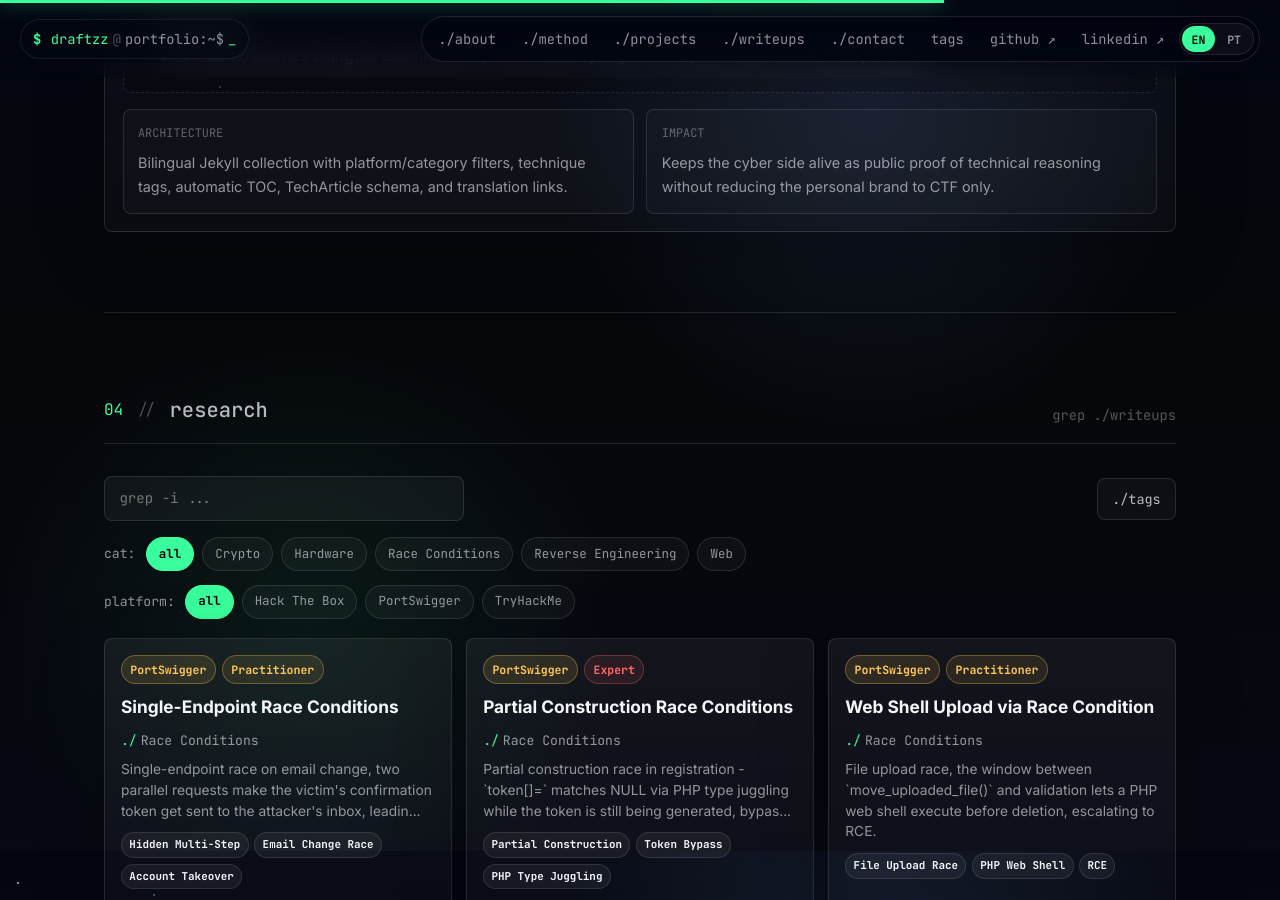
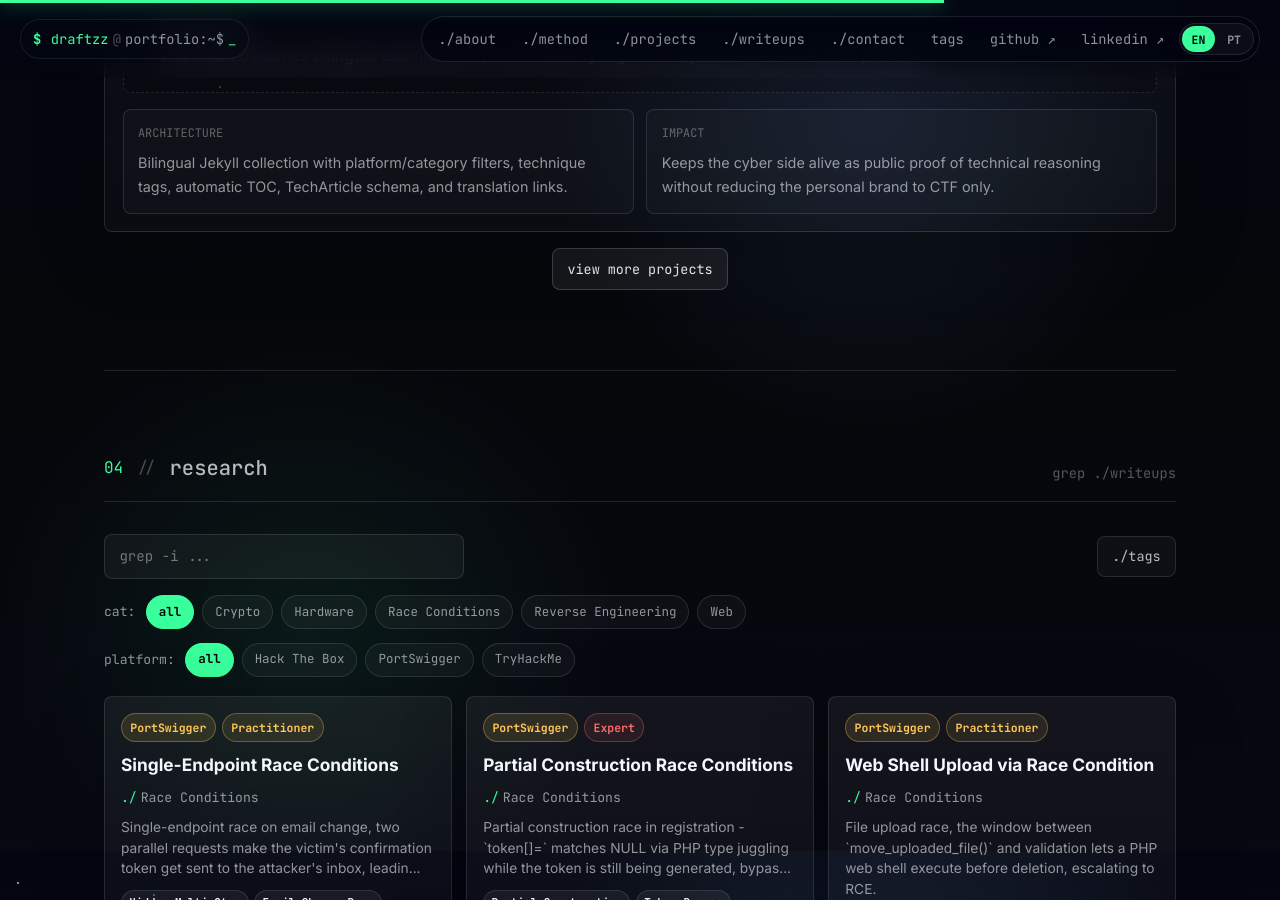
Before and after one commit to draftzz/draftzz.github.io, a Jekyll site: the page built from index.md, in a window 1280 px wide and 900 px high, scrolled down 5449 px. Built offline with Jekyll 4.4.1, drawn with Linux system fonts in a browser that asks for light colours; some web fonts are replaced.

Commit message:
Add projects index and global cursor trail

```diff
--- /dev/null
+++ b/_includes/project-card.html
@@ -0,0 +1,51 @@
+{% assign project = include.project %}
+{% assign project_index = include.index %}
+<article class="project-card interactive-panel">
+  <div class="project-card__top">
+    <div>
+      <p class="project-index">{% if project_index < 10 %}0{% endif %}{{ project_index }}</p>
+      <h3>{{ project.name }}</h3>
+    </div>
+    <span class="terminal-chip" data-i18n="project-type-{{ project.slug }}-en">{{ project.type_en }}</span>
+    <span class="terminal-chip" data-i18n="project-type-{{ project.slug }}-pt" hidden>{{ project.type_pt }}</span>
+  </div>
+  <p class="project-summary" data-i18n="project-summary-{{ project.slug }}-en">{{ project.summary_en }}</p>
+  <p class="project-summary" data-i18n="project-summary-{{ project.slug }}-pt" hidden>{{ project.summary_pt }}</p>
+  <div class="chip-row" data-i18n="project-tags-{{ project.slug }}-en">
+    {% for tag in project.tags_en %}
+      <span class="terminal-chip terminal-chip--muted">{{ tag }}</span>
+    {% endfor %}
+  </div>
+  <div class="chip-row" data-i18n="project-tags-{{ project.slug }}-pt" hidden>
+    {% for tag in project.tags_pt %}
+      <span class="terminal-chip terminal-chip--muted">{{ tag }}</span>
+    {% endfor %}
+  </div>
+  <div class="project-log">
+    <p class="terminal-command"><span>$</span> explain {{ project.slug }}</p>
+    <ol>
+      {% for step in project.flow %}
+        <li>
+          <strong data-i18n="project-step-title-{{ project.slug }}-{{ forloop.index }}-en">{{ step.title_en }}</strong>
+          <strong data-i18n="project-step-title-{{ project.slug }}-{{ forloop.index }}-pt" hidden>{{ step.title_pt }}</strong>
+          <p data-i18n="project-step-body-{{ project.slug }}-{{ forloop.index }}-en">{{ step.body_en }}</p>
+          <p data-i18n="project-step-body-{{ project.slug }}-{{ forloop.index }}-pt" hidden>{{ step.body_pt }}</p>
+        </li>
+      {% endfor %}
+    </ol>
+  </div>
+  <div class="project-card__meta">
+    <div>
+      <span data-i18n="project-meta-architecture-en">architecture</span>
+      <span data-i18n="project-meta-architecture-pt" hidden>arquitetura</span>
+      <p data-i18n="project-architecture-{{ project.slug }}-en">{{ project.architecture_en }}</p>
+      <p data-i18n="project-architecture-{{ project.slug }}-pt" hidden>{{ project.architecture_pt }}</p>
+    </div>
+    <div>
+      <span data-i18n="project-meta-impact-en">impact</span>
+      <span data-i18n="project-meta-impact-pt" hidden>impacto</span>
+      <p data-i18n="project-impact-{{ project.slug }}-en">{{ project.impact_en }}</p>
+      <p data-i18n="project-impact-{{ project.slug }}-pt" hidden>{{ project.impact_pt }}</p>
+    </div>
+  </div>
+</article>
--- a/_layouts/default.html
+++ b/_layouts/default.html
@@ -6,5 +6,6 @@
   </main>
   {% include footer.html %}
   <script src="{{ '/assets/js/lang.js' | relative_url }}?v={{ site.time | date: '%s' }}"></script>
+  <script src="{{ '/assets/js/portfolio.js' | relative_url }}?v={{ site.time | date: '%s' }}"></script>
 </body>
 </html>
--- a/_layouts/home.html
+++ b/_layouts/home.html
@@ -182,57 +182,16 @@
       </div>
 
       <div class="project-grid">
-        {% for project in site.data.projects %}
-          <article class="project-card interactive-panel">
-            <div class="project-card__top">
-              <div>
-                <p class="project-index">0{{ forloop.index }}</p>
-                <h3>{{ project.name }}</h3>
-              </div>
-              <span class="terminal-chip" data-i18n="project-type-{{ project.slug }}-en">{{ project.type_en }}</span>
-              <span class="terminal-chip" data-i18n="project-type-{{ project.slug }}-pt" hidden>{{ project.type_pt }}</span>
-            </div>
-            <p class="project-summary" data-i18n="project-summary-{{ project.slug }}-en">{{ project.summary_en }}</p>
-            <p class="project-summary" data-i18n="project-summary-{{ project.slug }}-pt" hidden>{{ project.summary_pt }}</p>
-            <div class="chip-row" data-i18n="project-tags-{{ project.slug }}-en">
-              {% for tag in project.tags_en %}
-                <span class="terminal-chip terminal-chip--muted">{{ tag }}</span>
-              {% endfor %}
-            </div>
-            <div class="chip-row" data-i18n="project-tags-{{ project.slug }}-pt" hidden>
-              {% for tag in project.tags_pt %}
-                <span class="terminal-chip terminal-chip--muted">{{ tag }}</span>
-              {% endfor %}
-            </div>
-            <div class="project-log">
-              <p class="terminal-command"><span>$</span> explain {{ project.slug }}</p>
-              <ol>
-                {% for step in project.flow %}
-                  <li>
-                    <strong data-i18n="project-step-title-{{ project.slug }}-{{ forloop.index }}-en">{{ step.title_en }}</strong>
-                    <strong data-i18n="project-step-title-{{ project.slug }}-{{ forloop.index }}-pt" hidden>{{ step.title_pt }}</strong>
-                    <p data-i18n="project-step-body-{{ project.slug }}-{{ forloop.index }}-en">{{ step.body_en }}</p>
-                    <p data-i18n="project-step-body-{{ project.slug }}-{{ forloop.index }}-pt" hidden>{{ step.body_pt }}</p>
-                  </li>
-                {% endfor %}
-              </ol>
-            </div>
-            <div class="project-card__meta">
-              <div>
-                <span data-i18n="project-meta-architecture-en">architecture</span>
-                <span data-i18n="project-meta-architecture-pt" hidden>arquitetura</span>
-                <p data-i18n="project-architecture-{{ project.slug }}-en">{{ project.architecture_en }}</p>
-                <p data-i18n="project-architecture-{{ project.slug }}-pt" hidden>{{ project.architecture_pt }}</p>
-              </div>
-              <div>
-                <span data-i18n="project-meta-impact-en">impact</span>
-                <span data-i18n="project-meta-impact-pt" hidden>impacto</span>
-                <p data-i18n="project-impact-{{ project.slug }}-en">{{ project.impact_en }}</p>
-                <p data-i18n="project-impact-{{ project.slug }}-pt" hidden>{{ project.impact_pt }}</p>
-              </div>
-            </div>
-          </article>
+        {% for project in site.data.projects limit:4 %}
+          {% include project-card.html project=project index=forloop.index %}
         {% endfor %}
+      </div>
+
+      <div class="project-actions">
+        <a class="terminal-button terminal-button--strong" href="{{ '/projects/' | relative_url }}">
+          <span data-i18n="more-projects-en">view more projects</span>
+          <span data-i18n="more-projects-pt" hidden>ver mais projetos</span>
+        </a>
       </div>
     </section>
 
--- a/_layouts/writeup.html
+++ b/_layouts/writeup.html
@@ -96,5 +96,6 @@
   <script src="{{ '/assets/js/copy-code.js' | relative_url }}?v={{ site.time | date: '%s' }}"></script>
   <script src="{{ '/assets/js/toc.js' | relative_url }}?v={{ site.time | date: '%s' }}"></script>
   <script src="{{ '/assets/js/lang.js' | relative_url }}?v={{ site.time | date: '%s' }}"></script>
+  <script src="{{ '/assets/js/portfolio.js' | relative_url }}?v={{ site.time | date: '%s' }}"></script>
 </body>
 </html>
--- a/assets/css/main.css
+++ b/assets/css/main.css
@@ -273,6 +273,16 @@
   font-size: .84rem;
 }
 .terminal-button:hover { color: var(--accent); border-color: rgba(57,255,156,.45); background: rgba(57,255,156,.08); }
+.terminal-button--strong {
+  border-color: rgba(255,255,255,.18);
+  color: var(--paper);
+  background: rgba(255,255,255,.07);
+}
+.terminal-button--strong:hover {
+  color: #020304;
+  border-color: var(--accent);
+  background: var(--accent);
+}
 .hero-manifest {
   display: flex;
   flex-wrap: wrap;
@@ -382,6 +392,7 @@
 .section-heading__title { display: flex; align-items: center; gap: .85rem; font-family: var(--mono); color: var(--muted); }
 .section-heading__title span:first-child { color: var(--accent); }
 .section-heading__title span:nth-child(2) { color: rgba(255,255,255,.28); }
+.section-heading h1,
 .section-heading h2 { margin: 0; color: var(--soft); font-size: 1.28rem; font-weight: 500; letter-spacing: 0; }
 .section-heading p { margin: 0; color: rgba(255,255,255,.32); font-family: var(--mono); font-size: .86rem; }
 
@@ -464,6 +475,7 @@
 }
 
 .project-grid { display: grid; gap: 1rem; }
+.project-grid--all { margin-top: 1rem; }
 .project-card { padding: 1.1rem; }
 .project-card__top {
   display: flex;
@@ -524,6 +536,23 @@
   letter-spacing: 0;
 }
 .project-card__meta p { margin: .45rem 0 0; color: var(--muted); font-size: .9rem; }
+.project-actions {
+  display: flex;
+  justify-content: center;
+  margin-top: 1rem;
+}
+.projects-hero { padding-top: 4rem; }
+.projects-intro {
+  padding: 1rem;
+  margin-bottom: 1rem;
+}
+.projects-intro p:last-child,
+.projects-intro p[data-i18n] {
+  max-width: 760px;
+  margin: 0;
+  color: var(--soft);
+  line-height: 1.75;
+}
 
 .writeup-tools {
   display: flex;
@@ -837,6 +866,7 @@
   .hero-manifest { display: grid; grid-template-columns: 1fr; }
   .section-shell { padding: 3.5rem 0; }
   .section-heading { align-items: start; flex-direction: column; }
+  .section-heading h1,
   .section-heading h2 { font-size: 1.1rem; }
   .focus-grid { grid-template-columns: 1fr; }
   .writeup-tools { align-items: stretch; flex-direction: column; }
```
Also changed, not shown: _layouts/projects.html (added, +38 -0 lines), projects.md (added, +6 -0 lines).
